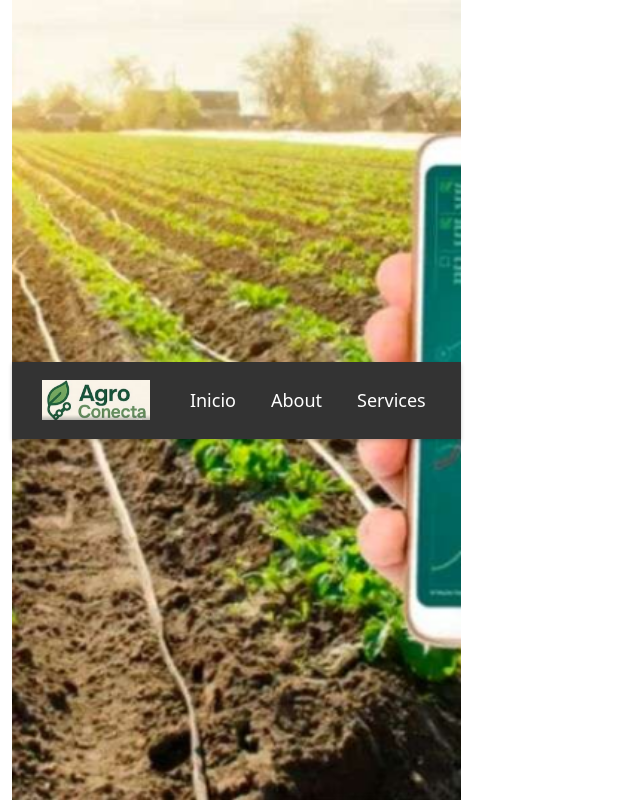
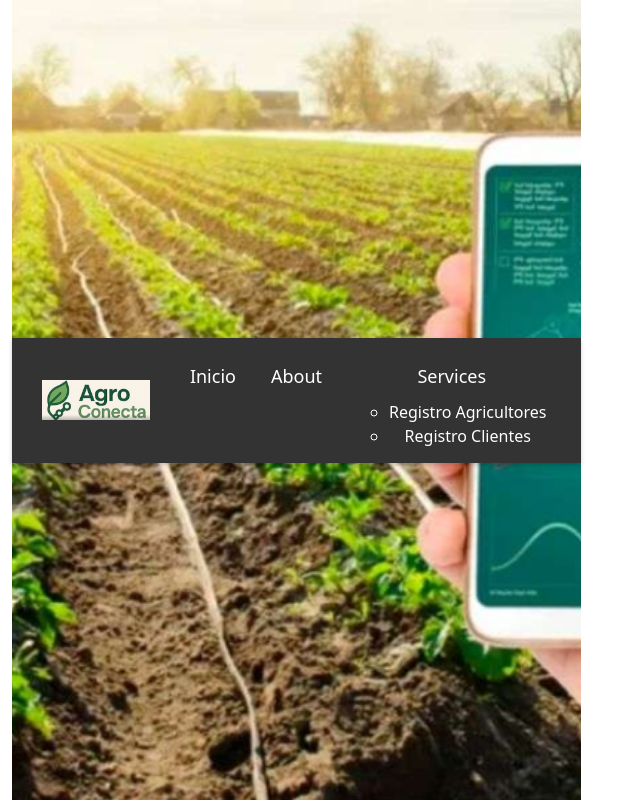
Before and after one commit to janedwinperez/hackaton, a React (Vite) app in the folder frontend/: page / in a window 1280 px wide. Shown: the whole page, without its empty margins (0-640 px from the left). Built offline with nearby package versions, Linux system fonts and the light colour scheme.

Commit message:
Se coloco un submenu en services

```diff
--- a/frontend/src/pages/Menu.jsx
+++ b/frontend/src/pages/Menu.jsx
@@ -18,6 +18,10 @@ function Menu() {
         </li>
         <li className="menu-item">
           <Link to="/services" className="menu-link">Services</Link>
+          <ul>
+            <li>Registro Agricultores</li>
+            <li>Registro Clientes</li>
+          </ul>
         </li>
       </ul>
     </nav>
```
